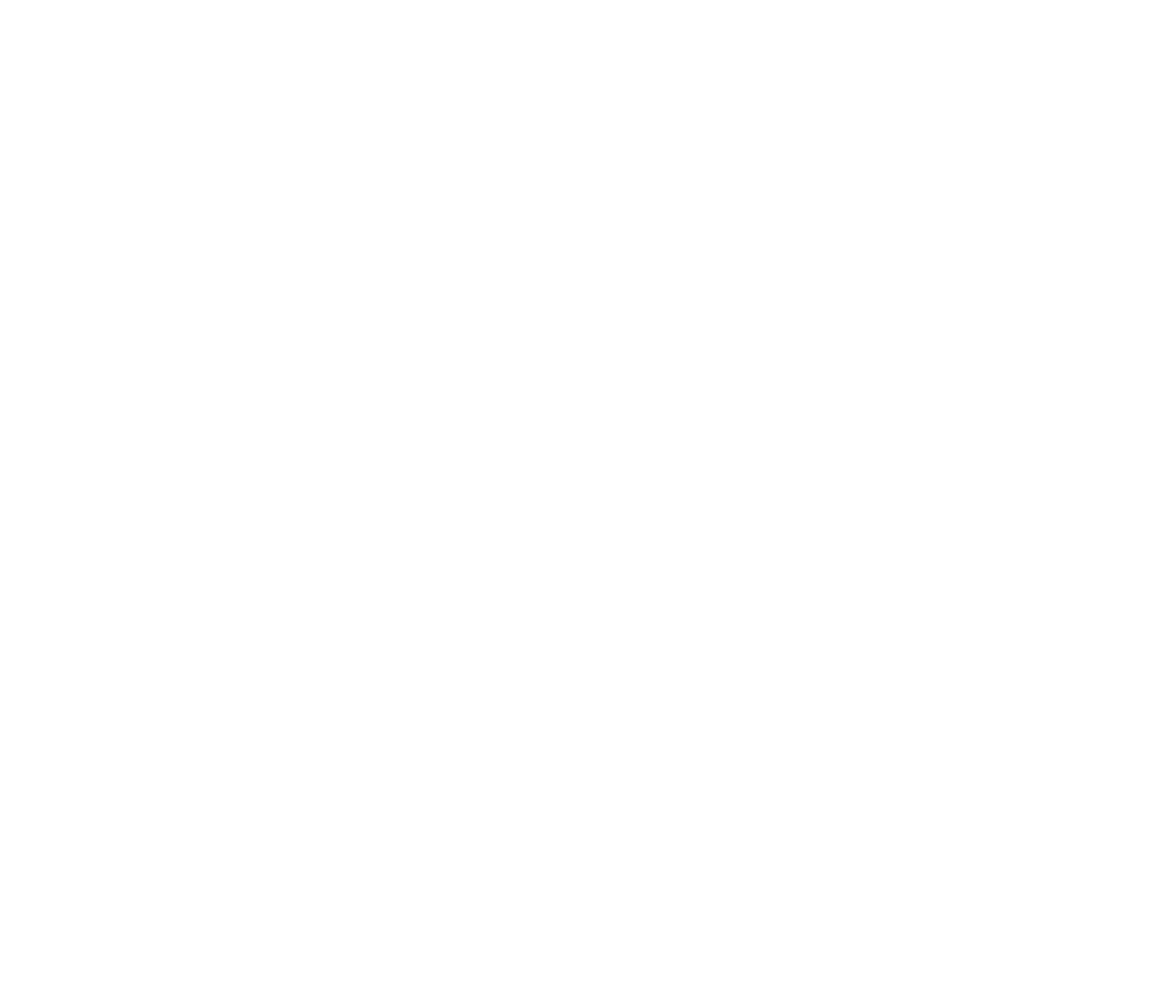
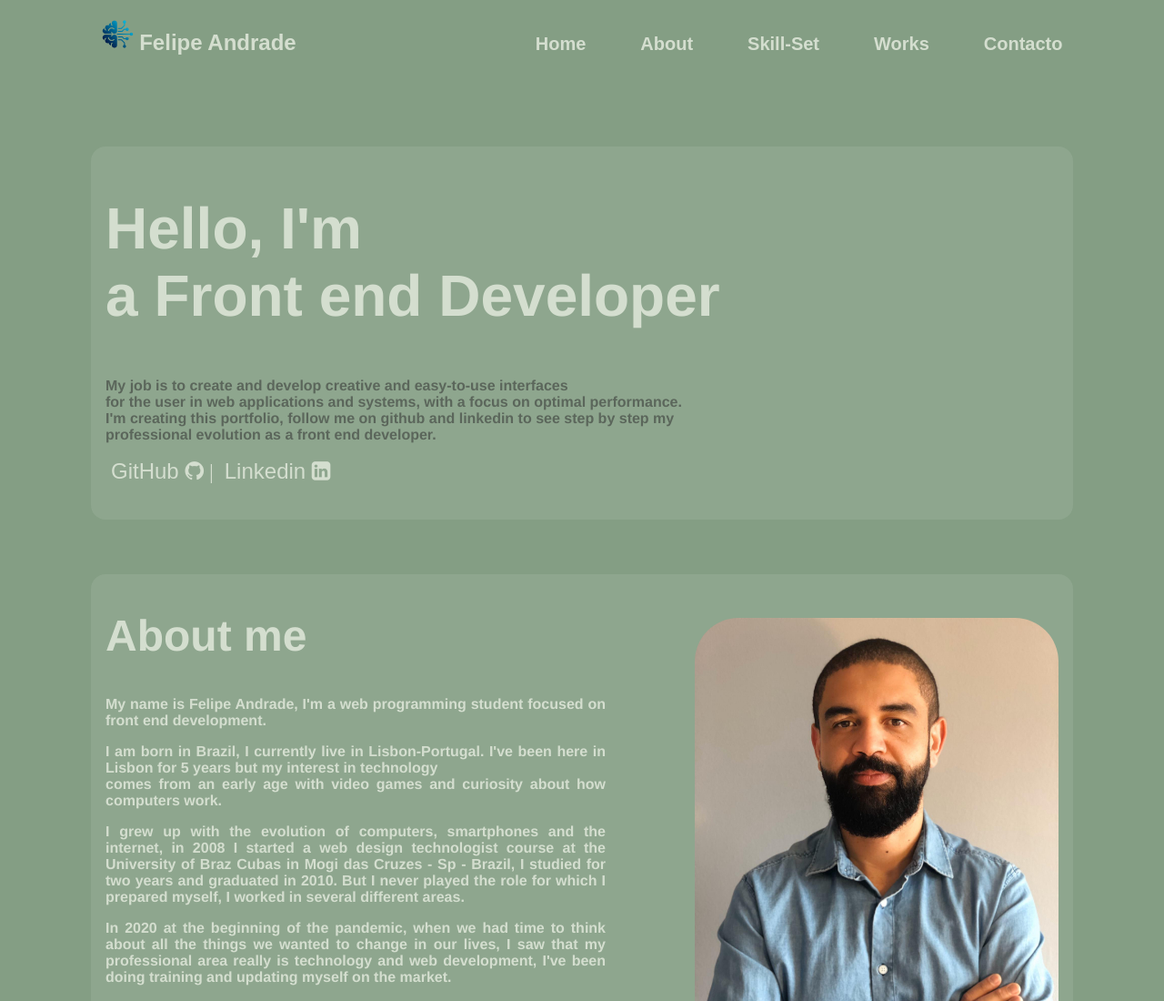
Before and after one commit to FelipeAndrade-dev-front/Felipe-Andrade-Portfolio, a plain HTML site: page index.html in a window 1280 px wide. Shown: the top 1100 px of the page at 91% size. Before the commit the page ends 800 px from the top, so only its background shows below. Drawn offline with Linux system fonts and the light colour scheme.

Commit message:
New personal project

```diff
--- a/index.html
+++ b/index.html
@@ -1,12 +1,94 @@
 <!DOCTYPE html>
 <html lang="en">
+
 <head>
     <meta charset="UTF-8">
     <meta name="viewport" content="width=device-width, initial-scale=1.0">
-    <title><strong>Felipe <span style="color: lime;">Andrade</span></strong></title>
+    <title>Felipe Andrade | Front-End DEveloper</title>
     <link rel="stylesheet" href="style.css">
+    <link rel="stylesheet" href="https://cdnjs.cloudflare.com/ajax/libs/font-awesome/4.7.0/css/font-awesome.min.css">
 </head>
+
 <body>
+    <header>
+        <nav class="nav-bar" id="nav-bar">
+            <h2><strong> <img class="logotypo" src="/Felipe-Andrade-Portfolio/artificial-intelligence.png"
+                        alt="logotypo"> <a class="a-nav"
+                        href="https://www.linkedin.com/in/felipe-andrade-956a13181/"><strong>Felipe Andrade</strong></a>
+            </h2>
+            <ul class="list-nav">
+                <li><a class="a-nav" href="#presentation">Home</a></li>
+                <li><a class="a-nav" href="#about-me">About</a></li>
+                <li><a class="a-nav" href="#skill-set">Skill-Set</a></li>
+                <li><a class="a-nav" href="#works-portifolio">Works</a></li>
+                <li><a class="a-nav" href="#contact">Contacto</a></li>
 
+            </ul>
+        </nav>
+    </header>
+    <section class="container-main">
+        <main class="presentation" id="presentation">
+            <div class="text-principal">
+                <h1>Hello, I'm <br>
+                    a Front end Developer</h1>
+
+                <p class="sub">My job is to create and develop creative and easy-to-use interfaces
+                    <br>for the user in web applications and systems, with a focus on optimal performance.
+                    <br> I'm creating this portfolio, follow me on github and linkedin to see step by step my <br>
+                    professional evolution as a front end developer.
+                </p>
+
+
+                <button style="font-size:24px; background-color: transparent; color: #d4decf; border: 2px #d4decf;"><a
+                        class="a-nav" href="https://github.com/FelipeAndrade-dev-front?tab=repositories">GitHub </a><i
+                        class="fa fa-github"> |</i></button><button
+                    style="font-size:24px;  background-color: transparent; color: #d4decf; border: 2px #d4decf;"><a
+                        class="a-nav" href="https://www.linkedin.com/in/felipe-andrade-956a13181/">Linkedin </a><i
+                        class="fa fa-linkedin-square"></i></button>
+
+            </div>
+        </main>
+        <article class="about-me" id="about-me">
+            <div class="text-about">
+                <h2 class="h2">About me</h2>
+
+                <p>My name is Felipe Andrade, I'm a web programming student focused on front end development.</p>
+
+                <p>I am born in Brazil, I currently live in Lisbon-Portugal. I've been here in Lisbon for 5 years but my
+                    interest in technology <br>
+                    comes from an early age with video games and curiosity about how computers work.</p>
+
+                <p>I grew up with the evolution of computers, smartphones and the internet, in 2008 I started a web
+                    design technologist course at the University of Braz Cubas in Mogi das Cruzes - Sp - Brazil,
+                    I studied for two years and graduated in 2010. But I never played the role for which I prepared
+                    myself, I worked in several different areas.</p>
+
+                <p> In 2020 at the beginning of the pandemic, when we had time to think about all the things we wanted
+                    to change in our lives, I saw that my professional area really is technology and web development,
+                    I've been doing training and updating myself on the market.</p>
+
+                <p>Now more prepared, I'm looking at my first opportunity, I'm creating this Land Page where it will
+                    contain my Portfolio and all my professional updates.</p>
+
+                <p>I talked a little about myself, about my interest in technology when it started and how I got here
+                    now looking for my first opportunity. If you want to know more about me, add me on Linkedin, Github
+                    and follow my projects.</p>
+
+
+            </div>
+            <div class="img-me"><img style="width: 400px; height: 550px; border-radius: 3em;" src="/Felipe-Andrade-Portfolio/foto-perfil.jpg" alt="foto Felipe"></div>
+        </article>
+        <section class="skill-set" id="skill-set">
+
+            <h2 class="h2">Skill-Set</h2>
+            <div>1</div>
+            <div>2</div>
+            <div>3</div>
+        </section>
+        <section class="works-portifolio" id="works-portifolio">4</section>
+        <section class="contact" id="contact">5</section>
+        <footer class="footer" id="footer">6</footer>
+    </section>
 </body>
+
 </html>
--- a/style.css
+++ b/style.css
@@ -0,0 +1,159 @@
+:root {
+    --cor-text: #ffff;
+    --cor-primaria: #849e84;
+    --cor-secundary: #d4decf;
+    --fonte-principal: arial, sans-serif;
+    --fonte-titulo: 'Helvetica Neue', sans-serif;
+}
+
+body {
+    margin: 0px;
+    padding: 0px;
+    box-sizing: border-box;
+    background-color: var(--cor-primaria);
+}
+
+/*starting the styling of the main
+container of my personal page.
+ This container will have 5 elements,
+and each of the 5 elements has its semantic
+ tags and will contain its own contents*/
+
+.container-main {
+    margin: auto;
+    margin-top: 5em;
+    width: 1080px;
+    display: grid;
+    grid-template-columns: 5, 1fr;
+    gap: 10px;
+
+
+
+}
+/*creating the nav bar style, which will contain navigation links within our page.*/
+.nav-bar{
+    color: #d4decf;
+    display: flex;
+    flex-wrap: wrap;
+    justify-content: space-around;
+    align-items: baseline;
+}
+
+.list-nav{
+    font-size: 20px;
+    display: flex;
+    gap: 3em;
+}
+
+.logotypo{
+    width: 35px;
+}
+h2{
+    color: #d4decf;
+    font-family: 'Helvetica Neue', sans-serif;
+}
+
+.a-nav{
+    font-family: Arial, Helvetica, sans-serif;
+    color: #d4decf;
+    text-decoration: none;
+
+}
+.a-nav:hover{
+    color: #ffff;
+    transition: 1s;
+}
+
+li{
+    list-style: none;
+}
+
+/*End of navigation bar style*/
+
+/*start developing the presentation style of the main section*/
+
+.presentation {
+    height: 410px;
+    margin-bottom: 50px;
+    background-color: rgba(255, 255, 255, 0.082);
+    border-radius: 1em;
+
+}
+.text-principal{
+    margin-left: 1em;
+
+}
+
+h1{
+    font-size: 4em;
+    color: var(--cor-secundary);
+    font-family: 'Helvetica Neue', sans-serif;
+}
+
+.sub{
+    font-family: 'Helvetica Neue', sans-serif;
+    text-align: justify;
+    color: #5b665b;
+
+}
+
+/*end developing the presentation style of the main section*/
+
+.about-me{
+    display: flex;
+    justify-content: space-between;
+    height: 640px;
+    margin-bottom: 50px;
+    background-color: rgba(255, 255, 255, 0.082);
+    border-radius: 1em;
+}
+
+.text-about{
+    font-family: 'Helvetica Neue', sans-serif;
+    color: #d4decf;
+    margin-left: 1em;
+    width: 550px;
+    text-align: justify;
+}
+
+.h2{
+
+    font-size: 3em;
+    font-family: 'Helvetica Neue', sans-serif;
+}
+.img-me{
+    margin-top: 3em;
+    margin-right: 1em;
+    width: 400px;
+    border-radius: 3em;
+
+
+}
+
+
+
+
+.skill-set {
+    height: 640px;
+    margin-bottom: 50px;
+    background-color: rgba(255, 255, 255, 0.082);
+    border-radius: 1em;
+}
+
+.works-portifolio {
+    height: 400px;
+    margin-bottom: 50px;
+    background-color: white;
+}
+
+.contact {
+    height: 400px;
+    margin-bottom: 50px;
+    background-color: white;
+}
+
+.footer {
+    height: 200px;
+    margin-bottom: 30px;
+    background-color: white;
+}
```
Also changed, not shown: artificial-intelligence.png (added), foto-perfil.jpg (added).
